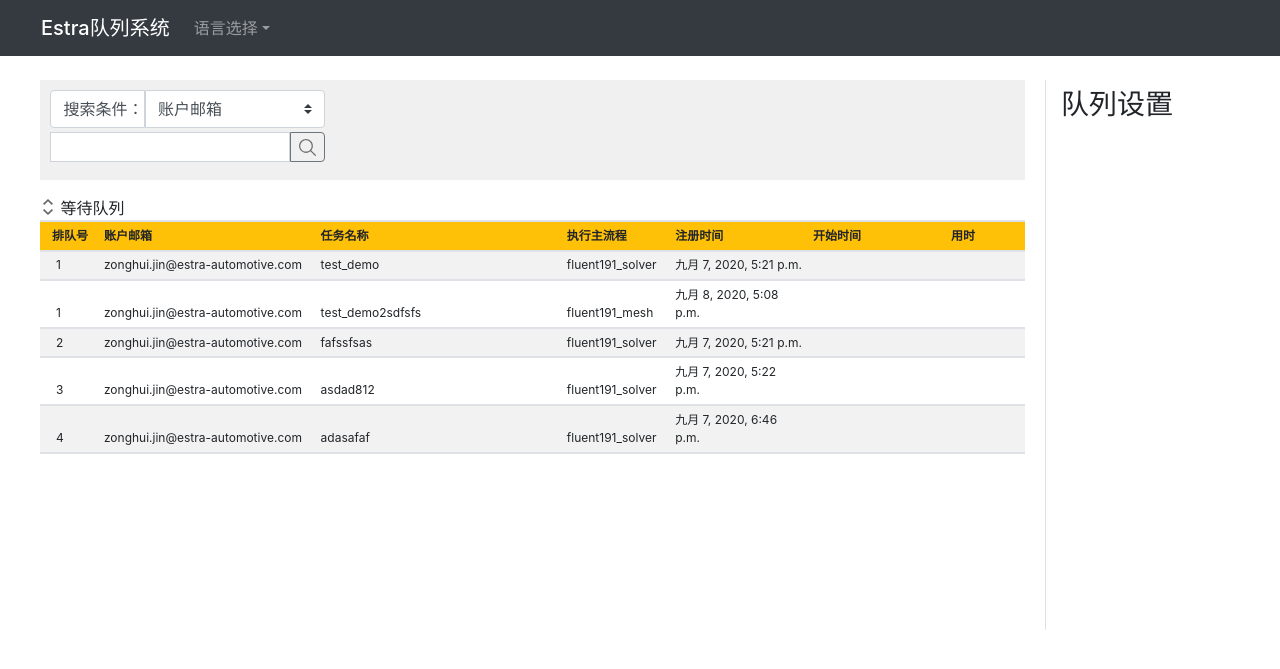
After one commit to qweaxdzsc/web_queue, a Django app: page /reorder/ in a window 1280 px wide. The commit adds this page. Shown: the top 669 px of the page. Run offline with Django 3.2, Linux system fonts and the light colour scheme; data comes from the database, SQL or seed files in the repository; both versions use the stored data as it was after the commit; parts of the project's set-up code (start-up, migrations or seed data) failed here and were passed over.

Commit message:
- web queue update views.py, queue_reorder.html   - finished js for reorder the table, but need to rewrite the filter in the queue_reorder.html, make it easy to filter exec app. Then ajax to server_end to finish reorder.

```diff
--- a/queue_web/app_queue/models.py
+++ b/queue_web/app_queue/models.py
@@ -7,7 +7,7 @@ class WaitList(models.Model):
     objects = models.Manager()                  # for reminder purpose
 
     id = models.AutoField('ID', primary_key=True)
-    order_id = models.IntegerField('队列ID')
+    order_id = models.IntegerField('队列ID', unique=False)
     account_email = models.EmailField('账户邮箱', )
     sender_address = models.CharField('请求者地址', max_length=64)
     exec_app = models.CharField('执行主流程', max_length=128)
--- a/queue_web/app_queue/templates/index.html
+++ b/queue_web/app_queue/templates/index.html
@@ -193,7 +193,7 @@
                        active
                     {% endif %}" href="javascript:void(0)" id="btn_pause">暂停队列</a>
                 </li>
-                <li class="mt-4"><a class="text-muted" href="javascript:void(0)" id="btn_reorder">调换任务</a></li>
+                <li class="mt-4"><a class="text-muted" href="/reorder/" id="btn_reorder">调换任务</a></li>
             {% endif %}
         </ul>
     </div>
@@ -237,7 +237,7 @@
                     </div>
                     <div class="form-group">
                         {% for key, list in extend_apps_dict.items %}
-                            <label for="select_{{key}}" class="select_extend" id="label_{{key}}" style="display: none">拓展流程</label>
+                            <label for="select_{{key}}" class="select_extend" id="label_{{key}}" style="display: none">拓展任务</label>
                             <select class="custom-select select_extend" id="select_{{key}}" name="select_{{key}}"
                                     style="display: none" multiple="multiple">
                                 <option value="" selected class="{{key}}">无</option>
--- /dev/null
+++ b/queue_web/app_queue/templates/queue_reorder.html
@@ -0,0 +1,101 @@
+{% extends 'base.html' %}
+{% load static %}
+{% block title %}调整队列{% endblock %}
+
+{% block css %}
+<link href="{% static 'css/index2.css' %}" rel="stylesheet"/>
+{% endblock%}
+
+
+{% block content %}
+<!--    left content-->
+<div class="block_content_left ">
+    <div class="block_control">
+        <div class="input-group-prepend">
+            <div class="search_tip">搜索条件：</div>
+            <div class="">
+                <select class="custom-select select_condition" id="search_condition">
+                    <option value="0">特殊搜索</option>
+                    <option value="1">排队号</option>
+                    <option selected value="2">账户邮箱</option>
+                    <option value="3">任务名称</option>
+                    <option value="4">执行主流程</option>
+                    <option value="5">注册时间</option>
+                    <option value="6">开始时间</option>
+                    <option value="7">用时</option>
+                </select>
+            </div>
+        </div>
+
+        <div class="input-group mb-3 mt-1">
+            {% csrf_token %}
+            <input type="text" class="form-control input_search" id="input_search_key">
+            <button class="btn btn-outline-secondary btn_search " type="button" id="btn_search"></button>
+        </div>
+
+    </div>
+    <!--waiting list table-->
+    <div class="block_table table-hover table-striped table-sm mt-3" id="area_3tables">
+        <div class="margin_bottom">
+            <button class="btn_collapse" type="button" data-toggle="collapse"
+                    data-target="#collapse_table2"
+                    aria-expanded="false" aria-controls="collapse_table2">
+            </button>
+            等待队列
+        </div>
+        <div id="collapse_table2" class="collapse show">
+            <table class="" id="table_waiting">
+                <thead class="bg-warning">
+                <tr>
+                    <th class="item1">排队号</th>
+                    <th class="item2">账户邮箱</th>
+                    <th class="item3">任务名称</th>
+                    <th class="item4">执行主流程</th>
+                    <th class="item5">注册时间</th>
+                    <th class="item6">开始时间</th>
+                    <th class="item7">用时</th>
+                </tr>
+                </thead>
+                <tbody>
+                {% for mission in waiting_list %}
+                <tr draggable="true">
+                    <td class="item1_td">{{mission.order_id}}</td>
+                    <td>{{mission.account_email}}</td>
+                    <td>{{mission.mission_name}}</td>
+                    <td>{{mission.exec_app}}</td>
+                    <td>{{mission.register_time}}</td>
+                    <td>{{mission.start_time}}</td>
+                    <td></td>
+                </tr>
+                {% endfor %}
+                </tbody>
+            </table>
+        </div>
+    </div>
+</div>
+<!--side content block-->
+<div class="block_additional">
+    <div class="fix_aside">
+
+        <ul class="">
+            <li><h3 class="mt-2 ">队列设置</h3></li>
+            {% if user_auth == 'manager' %}
+            <li class="mt-5">
+                <a class="
+                    {% if queue_pause == True %}
+                       active
+                    {% endif %}" href="javascript:void(0)" id="btn_pause">暂停队列</a>
+            </li>
+            <li class="mt-4"><a class="text-muted" href="/reorder/" id="btn_reorder">调换任务</a></li>
+            {% endif %}
+        </ul>
+    </div>
+
+</div>
+{% endblock content %}
+
+
+{% block script %}
+<script type="text/javascript" src="{%static 'js/index_event.js'%}"></script>
+<script type="text/javascript" src="{%static 'js/queue_reorder.js'%}"></script>
+{% endblock%}
--- a/queue_web/app_queue/urls.py
+++ b/queue_web/app_queue/urls.py
@@ -12,5 +12,6 @@ urlpatterns = [
     path(r'receive_result/', views.receive_result),
     path(r'get_csrf/', views.get_csrf),
     path(r'pause/', views.pause_queue),
+    path(r'reorder/', views.queue_reorder),
     path(r'test/', views.test),
 ]
--- a/queue_web/app_queue/views.py
+++ b/queue_web/app_queue/views.py
@@ -297,9 +297,35 @@ def pause_queue(request):
     return HttpResponse(state)
 
 
+def queue_reorder(request):
+    parameters = {
+        'error_info': '',
+        'queue_pause': queue_pause[0],
+
+    }
+    missions = models.WaitList.objects.all().order_by("order_id")
+    parameters['waiting_list'] = missions
+    return render(request, 'queue_reorder.html', parameters)
+
+
 def test(request):
-    state = int(request.GET.get('pause'))
-    global queue_pause
-    queue_pause[0] = bool(1 - state)
+    drag_index = int(request.POST.get('drag_rowIndex'))
+    target_index = int(request.POST.get('target_rowIndex'))
+    print(drag_index, target_index)
+    if drag_index == target_index:
+        pass
+    else:
+        missions = models.WaitList.objects.all().order_by("order_id")
+        drag_mission = missions[drag_index - 1]
+        print(drag_mission)
+        if drag_index > target_index:
+            mission_range = missions[target_index - 1: drag_index]
+            print(mission_range)
+            filter_dict = {'exec_app': drag_mission.exec_app}
+            effect_mission = mission_range.filter(**filter_dict)
+            print(effect_mission)
+            if effect_mission.count() > 1:
+                target_order_id = missions[target_index - 1].order_id
+                print(target_order_id)
 
-    return HttpResponse(state)
+    return HttpResponse('test')
--- a/queue_web/static/js/index_event.js
+++ b/queue_web/static/js/index_event.js
@@ -76,7 +76,7 @@ $('#btn_pause').on('click', function () {
     var paused = $('#btn_pause').is('.active');
     console.log(Number(paused));
     $.ajax({
-        url: '/test',
+        url: '/pause',
         type: 'get',
         data: {pause: Number(paused)},
         success: function (data) {
--- /dev/null
+++ b/queue_web/static/js/queue_reorder.js
@@ -0,0 +1,84 @@
+const table = document.querySelector('#table_waiting');
+var tbody= table.querySelector('tbody');
+const dragObj = {index: null};
+const exchangeObj = {index: null};
+// const dragObj = { nextObj: null, target: null, index: null, main_app: null};
+// const exchangeObj = { nextObj: null, target: null, index: null, main_app: null};
+
+function inserElem(dragObj, position) {
+    // if (dragObj.index == position.index) {
+    //     console.log('no change');
+    //     return;
+    // } else if (dragObj.index > position.index){
+    //     // nextObj没有说明与最后一个元素做交换
+    //     tbody.insertBefore(dragObj.target, position.target);
+    // } else{
+    //     if (position.nextObj === null) {
+    //         console.log('exchange to last');
+    //         tbody.appendChild(dragObj.target);
+    //     } else {
+    //         //　将现在这个元素插入到需要交换的前一个元素之前
+    //         // 这里对于同元素的insertBefore会直接执行在原来节点内元素的删除和新节点内元素的append不需要手动操作
+    //         console.log(tbody);
+    //         tbody.insertBefore(dragObj.target, position.nextObj);
+    //     }
+    // };
+    $.ajax({
+        url: '/test',
+        type: 'get',
+        data: {drag_rowIndex: dragObj.index, target_rowIndex: exchangeObj.index},
+        success: function (data) {
+            alert('更改成功');
+        },
+        error: function (e) {
+            alert('连接异常');
+        },
+    });
+
+};
+
+// 记录目前正在拖动的元素
+table.ondragstart = event => {
+    dragObj.index = event.target.rowIndex;
+    // dragObj.target = event.target;
+    // dragObj.index= event.target.rowIndex;
+    // dragObj.main_app = event.target.cells[3].innerText;
+    // dragObj.nextObj = event.target.nextElementSibling;
+    // dragObj.main_app = event.target.
+    // console.log("dragObj:" + dragObj.nextObj + "," + dragObj.target);
+};
+
+table.ondragover = event => {
+    event.preventDefault();
+    // exchangeObj.target = event.target.parentElement;
+    // exchangeObj.index = event.target.parentElement.rowIndex;
+    // exchangeObj.main_app = event.target.parentElement.cells[3].innerText;
+    // exchangeObj.nextObj = event.target.parentElement.nextElementSibling;
+
+};
+
+table.ondragend = event => {
+    // if (exchangeObj.target && dragObj.target) {
+    //     inserElem(dragObj, exchangeObj);
+    //     // inserElem(exchangeObj, dragObj);
+    // }
+};
+
+table.ondrop = event => {
+    // console.log("exchangeObj:" + exchangeObj.nextObj + "," + exchangeObj.target);
+    exchangeObj.index = event.target.parentElement.rowIndex;
+    // exchangeObj.target = event.target.parentElement;
+    // exchangeObj.nextObj = event.target.parentElement.nextElementSibling;
+    var csrf = $('input[name="csrfmiddlewaretoken"]').val();
+    $.ajax({
+        url: '/test/',
+        type: 'post',
+        data: {drag_rowIndex: dragObj.index, target_rowIndex: exchangeObj.index, csrfmiddlewaretoken:csrf},
+        success: function (data) {
+            alert('更改成功');
+        },
+        error: function (e) {
+            alert('连接异常');
+        },
+    });
+};
```
Also changed, not shown: queue_web/test1.py (+2 -6 lines), queue_web/db.sqlite3.
